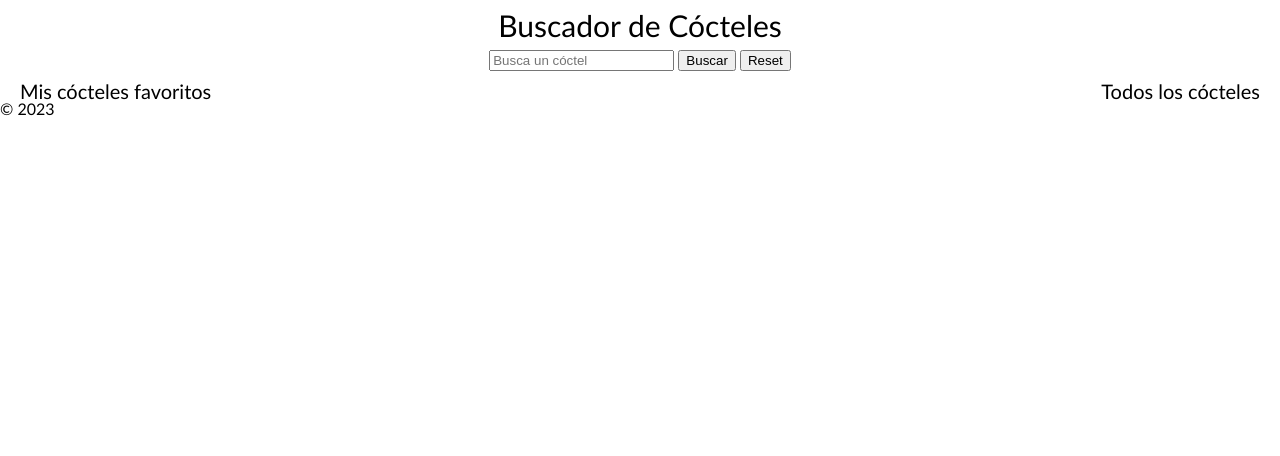
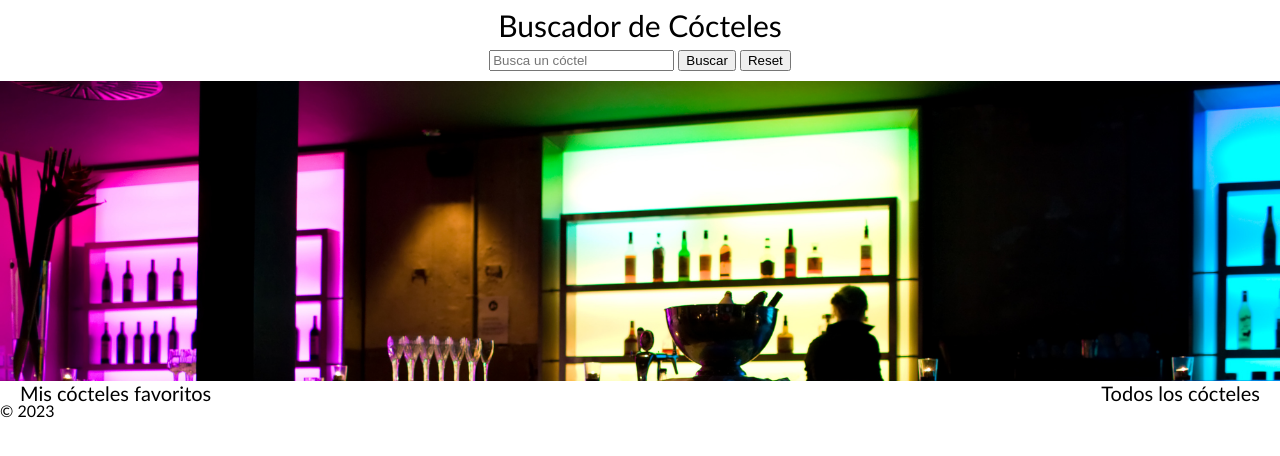
Before and after one commit to ttkapostol/Cocktail_Finder, a website: page src/html/index.html in a window 1280 px wide. Drawn offline with nearby package versions, Linux system fonts and the light colour scheme; files that its build step writes are made by us from their sources; no server answers; files whose address does not match are found by name.

Commit message:
Add hero scss

```diff
--- a/src/html/index.html
+++ b/src/html/index.html
@@ -17,10 +17,9 @@
 
 <body>
   <include src="./partials/header.html"></include>
+  <include src="./partials/hero.html"></include>
   <include src="./partials/main.html"></include>
   <include src="./partials/footer.html"></include>
-
-
 
   <script src="./assets/js/main.js"></script>
 </body>
--- /dev/null
+++ b/src/html/partials/hero.html
@@ -0,0 +1,4 @@
+<section id="hero" class="hero">
+    <img class="hero__img" src="./assets/images/hero.png" alt="Neon bar" title="Neon bar photo">
+
+</section>
--- /dev/null
+++ b/src/scss/layout/_hero.scss
@@ -0,0 +1,5 @@
+.hero__img {
+    width: 100%;
+    height: 300px;
+    object-fit: cover;
+}
--- a/src/scss/main.scss
+++ b/src/scss/main.scss
@@ -7,6 +7,7 @@
 @import 'core/mixins';
 @import 'core/animations';
 @import 'layout/header';
+@import 'layout/hero';
 @import 'layout/main';
 @import 'layout/footer';
 @import 'pages/index';
```
Also changed, not shown: src/images/hero.png (added).
